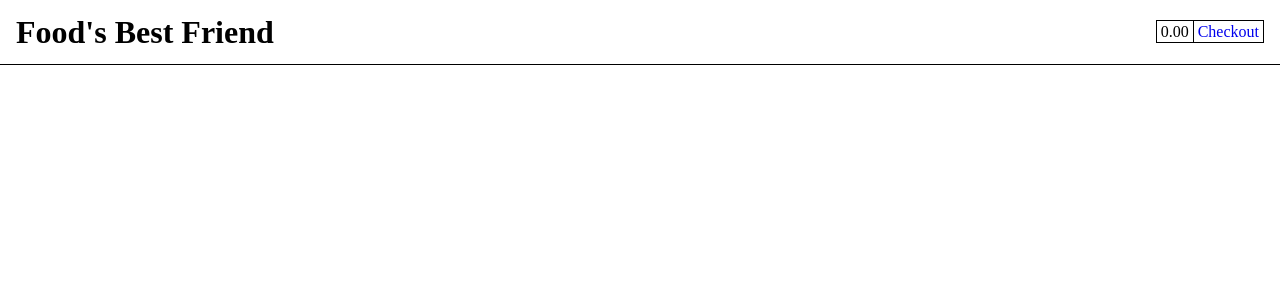
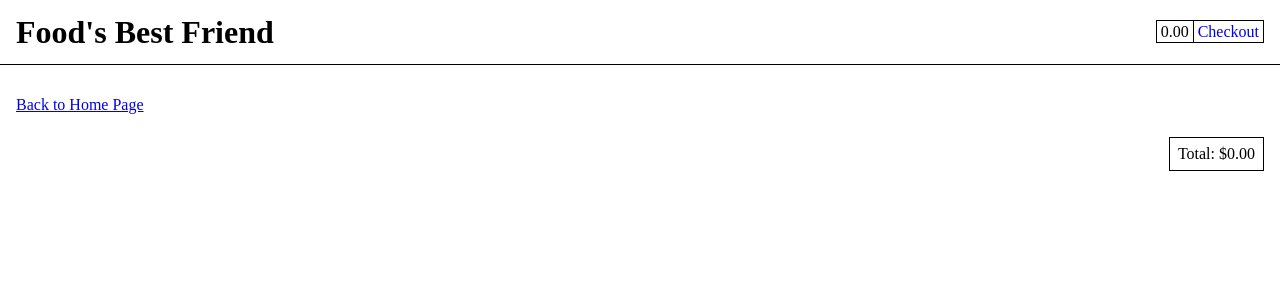
Before and after one commit to jduong09/condimentsShoppingPage, a React (Create React App) app: page /condimentsShoppingPage/checkout in a window 1280 px wide. Shown: the top 300 px of the page. Built offline with nearby package versions, Linux system fonts and the light colour scheme.

Commit message:
Changed Link 'to' prop to match online url.

```diff
--- a/package.json
+++ b/package.json
@@ -1,6 +1,7 @@
 {
   "name": "js-shopping-cart",
   "version": "0.1.0",
+  "homepage": "https://jduong09.github.com/condimentsShoppingPage",
   "private": true,
   "dependencies": {
     "@testing-library/jest-dom": "^5.16.5",
@@ -13,6 +14,8 @@
     "web-vitals": "^2.1.4"
   },
   "scripts": {
+    "predeploy": "npm run build",
+    "deploy": "gh-pages -d build",
     "start": "react-scripts start",
     "build": "react-scripts build",
     "test": "react-scripts test",
@@ -35,5 +38,8 @@
       "last 1 firefox version",
       "last 1 safari version"
     ]
+  },
+  "devDependencies": {
+    "gh-pages": "^5.0.0"
   }
 }
--- a/src/components/App.js
+++ b/src/components/App.js
@@ -108,13 +108,13 @@ const App = () => {
         <h1><a href='/' >Food's Best Friend</a></h1>
         <div id="div-header-checkout">
           <span>{total === 0 ? '0.00' : total}</span>
-          <Link id="link-checkout" to={'/checkout'}>Checkout</Link>
+          <Link id="link-checkout" to={'/condimentsShoppingPage/checkout'}>Checkout</Link>
         </div>
       </header>
       <Routes>
-          <Route path='/' element={<HomePage condiments={condiments} />} />
-          <Route path='/product/:productId' element={<ProductPage condiments={condiments} setProduct={setProduct} />} />
-          <Route path='/checkout' element={<Checkout total={total} cartItems={cartItems} incrementProduct={incrementProductQuantity} decrementProduct={decrementProductQuantity} />} />
+          <Route path='/condimentsShoppingPage' element={<HomePage condiments={condiments} />} />
+          <Route path='/condimentsShoppingPage/product/:productId' element={<ProductPage condiments={condiments} setProduct={setProduct} />} />
+          <Route path='/condimentsShoppingPage/checkout' element={<Checkout total={total} cartItems={cartItems} incrementProduct={incrementProductQuantity} decrementProduct={decrementProductQuantity} />} />
         </Routes>
       </BrowserRouter>
     </div>
--- a/src/components/Checkout.js
+++ b/src/components/Checkout.js
@@ -4,7 +4,7 @@ import { Link } from 'react-router-dom';
 const Checkout = ({ total, cartItems, incrementProduct, decrementProduct }) => {
   return (
     <div id="div-checkout">
-      <div id="div-back"><Link id="link-back" to="/">Back to Home Page</Link></div>
+      <div id="div-back"><Link id="link-back" to="/condimentsShoppingPage">Back to Home Page</Link></div>
       <div id="div-checkout-list">
         <ul>
           {cartItems['1'] === 0
--- a/src/components/HomePage.js
+++ b/src/components/HomePage.js
@@ -9,7 +9,7 @@ const HomePage = ({ condiments }) => {
     return (
       <li key={idx} className="list-item-condiment">
         <h3>{condiment.name}</h3>
-        <Link to={`/product/${productId}`}>Visit Product Page</Link>
+        <Link to={`/condimentsShoppingPage/product/${productId}`}>Visit Product Page</Link>
       </li>
     )
   })
--- a/src/components/ProductPage.js
+++ b/src/components/ProductPage.js
@@ -23,7 +23,7 @@ const ProductPage = ({ condiments, setProduct }) => {
 
   return (
     <div id="product">
-      <div id="div-back"><Link id="link-back" to="/">Back to Home Page</Link></div>
+      <div id="div-back"><Link id="link-back" to="/condimentsShoppingPage">Back to Home Page</Link></div>
       <img id={`product-img-${productId}`} src={productImg} alt={`${productName} product`} />
       <div id="div-product-description">
         <h2>{productName}</h2>
```
Also changed, not shown: src/components/ShoppingCart.js (deleted), 1 other file (tests, documents, lock files or other folders).
